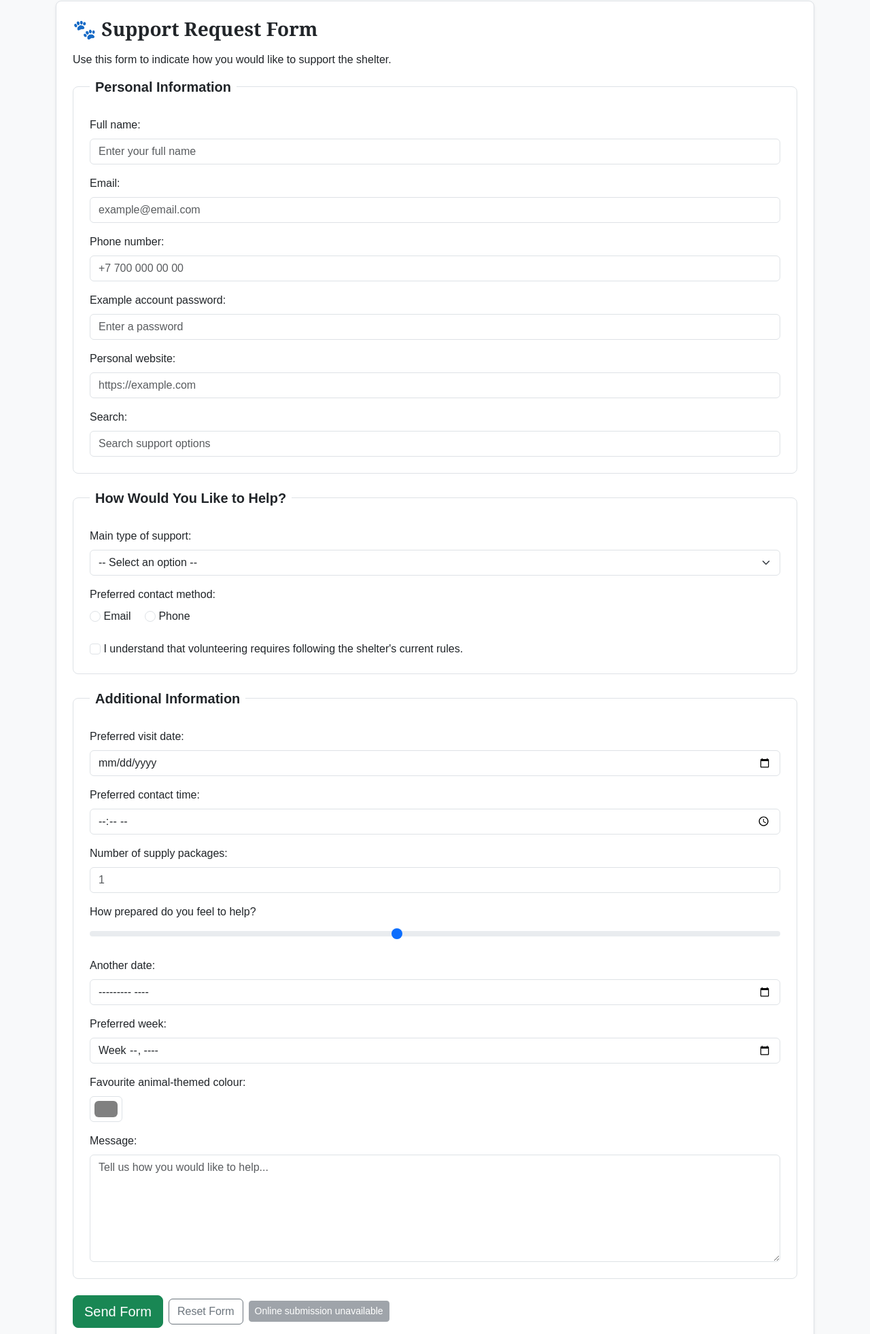
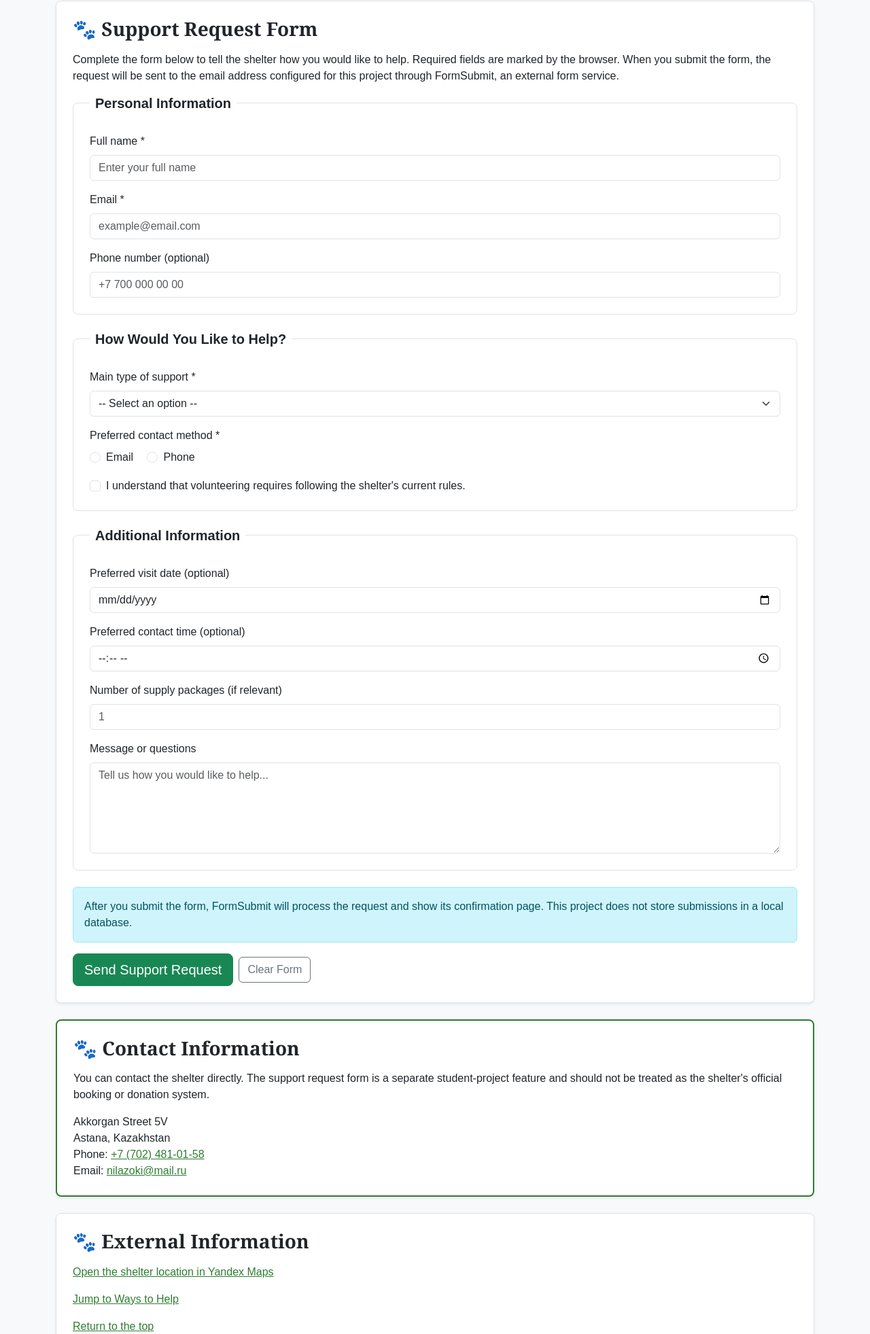
Before and after one commit to sikkenshe/i-am-alive, a plain HTML site: page help.html in a window 1280 px wide. Shown: the part 1353-3316 px from the top of the page at 68% size. Drawn offline with nearby package versions, Linux system fonts and the light colour scheme.

Commit message:
Prepare project for Midterm

```diff
--- a/css/bekarys.css
+++ b/css/bekarys.css
@@ -15,3 +15,32 @@
     height: 280px;
     object-fit: cover;
 }
+
+/* Midterm: state classes prepared for future JavaScript. They are not triggered yet. */
+.is-hidden {
+    display: none !important;
+}
+
+.is-active {
+    outline: 2px solid rgb(46, 125, 50);
+    outline-offset: 2px;
+}
+
+.is-selected {
+    border-color: rgb(46, 125, 50) !important;
+    box-shadow: 0 0 0 0.2rem rgba(46, 125, 50, 0.15);
+}
+
+.has-error {
+    border-color: #b02a37 !important;
+}
+
+.is-success {
+    border-color: rgb(46, 125, 50) !important;
+    background-color: #f0f8f0;
+}
+
+/* Keep the future result hook readable if a message is inserted into it. */
+.form-result:empty {
+    display: none;
+}
--- a/help.html
+++ b/help.html
@@ -32,7 +32,7 @@
         I Am Alive
       </a>
 
-      <button aria-controls="mainNavbar" aria-expanded="false" aria-label="Toggle navigation" class="navbar-toggler" data-bs-target="#mainNavbar" data-bs-toggle="collapse" type="button">
+      <button aria-controls="mainNavbar" aria-expanded="false" aria-label="Toggle navigation" class="navbar-toggler" id="navbar-toggle" data-bs-target="#mainNavbar" data-bs-toggle="collapse" type="button">
         <span class="navbar-toggler-icon"></span>
       </button>
 
@@ -133,149 +133,99 @@
         Support Request Form
       </h2>
       <p>
-        Use this form to indicate how you would like to support the shelter.
+        Complete the form below to tell the shelter how you would like to help. Required fields are marked by the browser. When you submit the form, the request will be sent to the email address configured for this project through FormSubmit, an external form service.
       </p>
 
-      <!-- This form is for demonstrating HTML form structure. -->
-      <form action="#" method="post">
+      <!-- Replace YOUR_EMAIL_HERE with the inbox that should receive support requests. -->
+      <form action="https://formsubmit.co/bekkazyata@gmail.com" id="support-request-form" method="POST">
+        <input name="_subject" type="hidden" value="New I Am Alive support request"/>
+        <input name="_template" type="hidden" value="table"/>
+        <input name="project" type="hidden" value="I Am Alive animal shelter project"/>
+        <!-- Honeypot field helps the form service filter automated spam. -->
+        <input aria-hidden="true" autocomplete="off" class="visually-hidden" name="_honey" tabindex="-1" type="text"/>
+
         <fieldset class="border rounded-3 p-3 p-md-4 mb-4">
-          <legend class="float-none w-auto px-2 h5 fw-bold">
-            Personal Information
-          </legend>
+          <legend class="float-none w-auto px-2 h5 fw-bold">Personal Information</legend>
 
-          <p>
-            <label class="form-label" for="full-name">Full name:</label>
-            <br/>
-            <input class="form-control" id="full-name" name="full-name" placeholder="Enter your full name" required="" type="text"/>
-          </p>
+          <div class="mb-3">
+            <label class="form-label" for="full-name">Full name <span aria-hidden="true">*</span></label>
+            <input autocomplete="name" class="form-control" id="full-name" name="full-name" placeholder="Enter your full name" required type="text"/>
+          </div>
 
-          <p>
-            <label class="form-label" for="email">Email:</label>
-            <br/>
-            <input class="form-control" id="email" name="email" placeholder="example@email.com" required="" type="email"/>
-          </p>
+          <div class="mb-3">
+            <label class="form-label" for="email">Email <span aria-hidden="true">*</span></label>
+            <input autocomplete="email" class="form-control" id="email" name="email" placeholder="example@email.com" required type="email"/>
+          </div>
 
-          <p>
-            <label class="form-label" for="phone">Phone number:</label>
-            <br/>
-            <input class="form-control" id="phone" name="phone" placeholder="+7 700 000 00 00" type="tel"/>
-          </p>
-
-          <p>
-            <label class="form-label" for="password">Example account password:</label>
-            <br/>
-            <input class="form-control" id="password" name="password" placeholder="Enter a password" type="password"/>
-          </p>
-
-          <p>
-            <label class="form-label" for="website">Personal website:</label>
-            <br/>
-            <input class="form-control" id="website" name="website" placeholder="https://example.com" type="url"/>
-          </p>
-
-          <p class="mb-0">
-            <label class="form-label" for="search">Search:</label>
-            <br/>
-            <input class="form-control" id="search" name="search" placeholder="Search support options" type="search"/>
-          </p>
+          <div class="mb-0">
+            <label class="form-label" for="phone">Phone number (optional)</label>
+            <input autocomplete="tel" class="form-control" id="phone" name="phone" placeholder="+7 700 000 00 00" type="tel"/>
+          </div>
         </fieldset>
 
         <fieldset class="border rounded-3 p-3 p-md-4 mb-4">
-          <legend class="float-none w-auto px-2 h5 fw-bold">
-            How Would You Like to Help?
-          </legend>
+          <legend class="float-none w-auto px-2 h5 fw-bold">How Would You Like to Help?</legend>
 
-          <p>
-            <label class="form-label" for="help-type">Main type of support:</label>
-            <br/>
-            <select class="form-select" id="help-type" name="help-type" required="">
+          <div class="mb-3">
+            <label class="form-label" for="help-type">Main type of support <span aria-hidden="true">*</span></label>
+            <select class="form-select" id="help-type" name="help-type" required>
               <option value="">-- Select an option --</option>
               <option value="volunteer">Volunteer</option>
               <option value="supplies">Donate supplies</option>
               <option value="adoption">Learn about adoption</option>
               <option value="other">Other support</option>
             </select>
-          </p>
-
-          <p class="mb-2">Preferred contact method:</p>
-          <div class="mb-3">
-            <input class="form-check-input" id="contact-email" name="contact-method" required="" type="radio" value="email"/>
-            <label class="form-label me-3" for="contact-email">Email</label>
-
-            <input class="form-check-input" id="contact-phone" name="contact-method" type="radio" value="phone"/>
-            <label class="form-label" for="contact-phone">Phone</label>
           </div>
 
-          <p class="mb-0">
+          <fieldset class="mb-3">
+            <legend class="form-label fs-6">Preferred contact method <span aria-hidden="true">*</span></legend>
+            <div class="form-check form-check-inline">
+              <input class="form-check-input" id="contact-email" name="contact-method" required type="radio" value="email"/>
+              <label class="form-check-label" for="contact-email">Email</label>
+            </div>
+            <div class="form-check form-check-inline">
+              <input class="form-check-input" id="contact-phone" name="contact-method" required type="radio" value="phone"/>
+              <label class="form-check-label" for="contact-phone">Phone</label>
+            </div>
+          </fieldset>
+
+          <div class="form-check mb-0">
             <input class="form-check-input" id="volunteer-agreement" name="volunteer-agreement" type="checkbox" value="yes"/>
-            <label class="form-label mb-0" for="volunteer-agreement">
-              I understand that volunteering requires following the shelter's current rules.
-            </label>
-          </p>
+            <label class="form-check-label" for="volunteer-agreement">I understand that volunteering requires following the shelter's current rules.</label>
+          </div>
         </fieldset>
 
         <fieldset class="border rounded-3 p-3 p-md-4 mb-4">
-          <legend class="float-none w-auto px-2 h5 fw-bold">
-            Additional Information
-          </legend>
+          <legend class="float-none w-auto px-2 h5 fw-bold">Additional Information</legend>
 
-          <p>
-            <label class="form-label" for="visit-date">Preferred visit date:</label>
-            <br/>
+          <div class="mb-3">
+            <label class="form-label" for="visit-date">Preferred visit date (optional)</label>
             <input class="form-control" id="visit-date" name="visit-date" type="date"/>
-          </p>
+          </div>
 
-          <p>
-            <label class="form-label" for="support-time">Preferred contact time:</label>
-            <br/>
+          <div class="mb-3">
+            <label class="form-label" for="support-time">Preferred contact time (optional)</label>
             <input class="form-control" id="support-time" name="support-time" type="time"/>
-          </p>
+          </div>
 
-          <p>
-            <label class="form-label" for="quantity">Number of supply packages:</label>
-            <br/>
+          <div class="mb-3">
+            <label class="form-label" for="quantity">Number of supply packages (if relevant)</label>
             <input class="form-control" id="quantity" max="20" min="1" name="quantity" placeholder="1" type="number"/>
-          </p>
+          </div>
 
-          <p>
-            <label class="form-label" for="satisfaction">How prepared do you feel to help?</label>
-            <br/>
-            <input class="form-range" id="satisfaction" max="10" min="1" name="satisfaction" type="range" value="5"/>
-          </p>
-
-          <p>
-            <label class="form-label" for="favorite-date">Another date:</label>
-            <br/>
-            <input class="form-control" id="favorite-date" name="favorite-date" type="month"/>
-          </p>
-
-          <p>
-            <label class="form-label" for="week">Preferred week:</label>
-            <br/>
-            <input class="form-control" id="week" name="week" type="week"/>
-          </p>
-
-          <p>
-            <label class="form-label" for="color">Favourite animal-themed colour:</label>
-            <br/>
-            <input class="form-control form-control-color" id="color" name="color" type="color" value="#808080"/>
-          </p>
-
-          <p class="mb-0">
-            <label class="form-label" for="message">Message:</label>
-            <br/>
-            <textarea class="form-control" cols="50" id="message" name="message" placeholder="Tell us how you would like to help..." rows="6"></textarea>
-          </p>
+          <div class="mb-0">
+            <label class="form-label" for="message">Message or questions</label>
+            <textarea class="form-control" id="message" name="message" placeholder="Tell us how you would like to help..." rows="5"></textarea>
+          </div>
         </fieldset>
 
-        <input name="project" type="hidden" value="I-Am-Alive"/>
+        <div class="form-result alert alert-info" id="form-result" role="status">
+          After you submit the form, FormSubmit will process the request and show its confirmation page. This project does not store submissions in a local database.
+        </div>
 
         <p class="d-flex flex-wrap gap-2 align-items-center mb-0">
-          <input class="btn btn-success btn-lg" type="submit" value="Send Form"/>
-          <input class="btn btn-outline-secondary" type="reset" value="Reset Form"/>
-          <button class="btn btn-secondary btn-sm" disabled="" type="button">
-            Online submission unavailable
-          </button>
+          <button class="btn btn-success btn-lg" id="submit-support-request" type="submit">Send Support Request</button>
+          <button class="btn btn-outline-secondary" id="reset-support-form" type="reset">Clear Form</button>
         </p>
       </form>
     </section>
@@ -285,7 +235,7 @@
         Contact Information
       </h2>
       <p>
-        You can contact the shelter directly:
+        You can contact the shelter directly. The support request form is a separate student-project feature and should not be treated as the shelter's official booking or donation system.
       </p>
       <address class="mb-0">
         Akkorgan Street 5V<br/>
```
Also changed, not shown: animals.html (+1 -1 lines), colophon.html (+4 -4 lines), index.html (+1 -1 lines), 5 other files.
